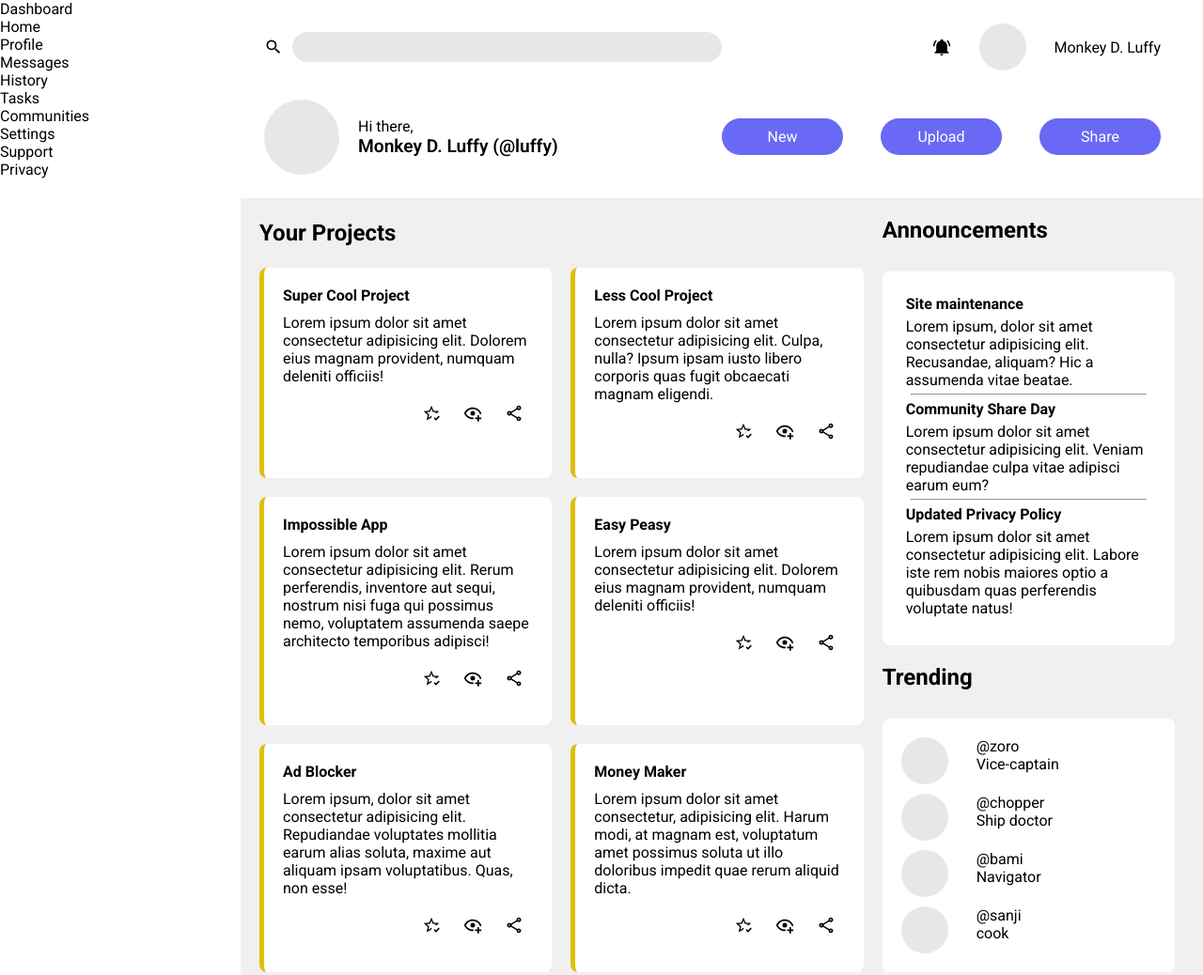
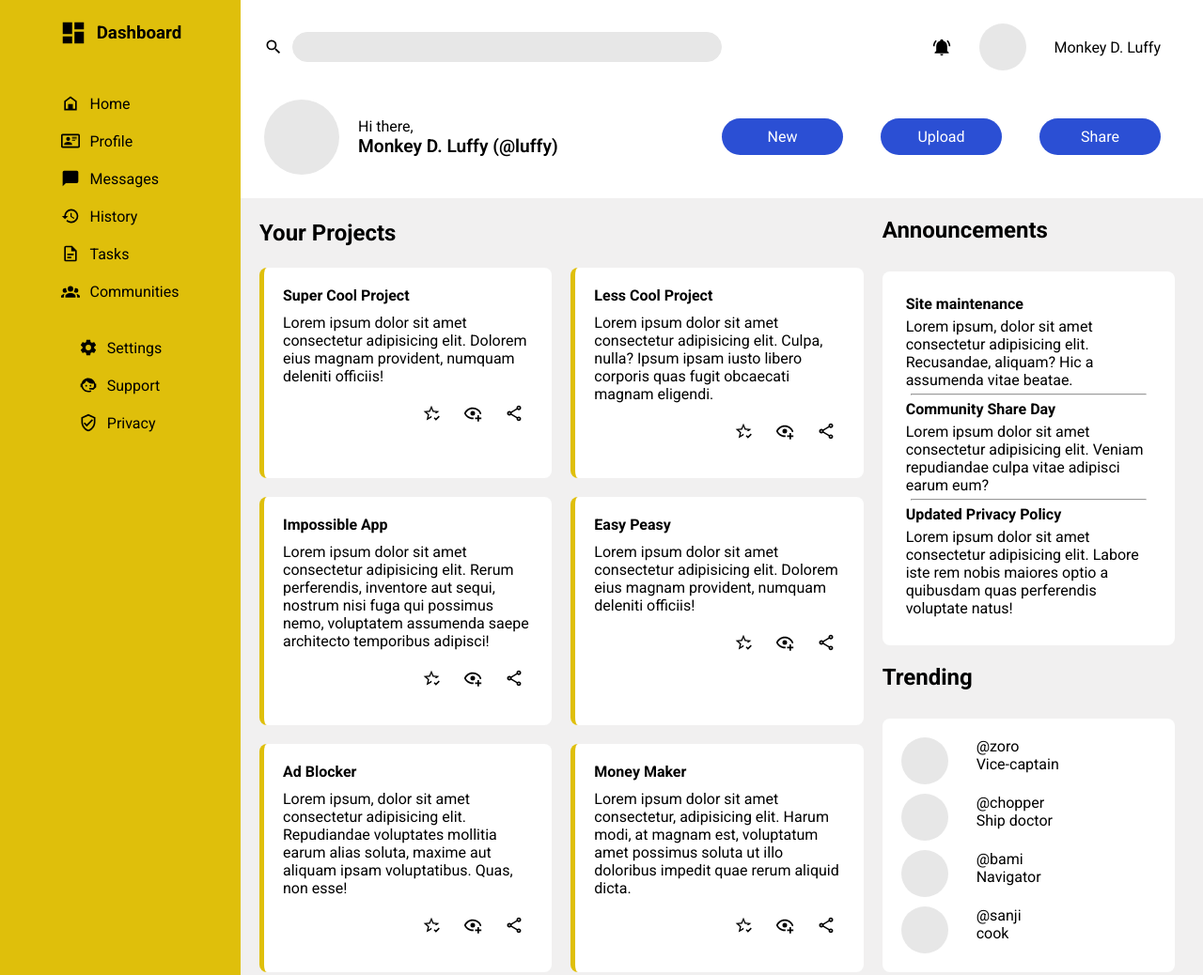
Before and after one commit to 4nana-kwame/odin-admin-dashboard, a plain HTML site: page index.html in a window 1280 px wide. Shown: the top 1038 px of the page at 94% size. Drawn offline with Linux system fonts and the light colour scheme.

Commit message:
Refactor HTML and CSS file
Added content to the side bar and styled it

```diff
--- a/index.html
+++ b/index.html
@@ -12,22 +12,52 @@
 <body>
     <div class="container">
         <div id="sidebar">
-            <div class="logo">Dashboard</div>
+            <div class="logo">
+                <img src="images/view-dashboard.svg" alt="dashboard icon">
+                <h3>Dashboard</h3>
+            </div>
             <div class="nav-bar">
                 <ul>
-                    <li>Home</li>
-                    <li>Profile</li>
-                    <li>Messages</li>
-                    <li>History</li>
-                    <li>Tasks</li>
-                    <li>Communities</li>
+                    <li>
+                        <img src="images/home_icon.svg" alt="home icon">
+                        Home
+                    </li>
+                    <li>
+                        <img src="images/card-account-details-outline.svg" alt="profile icon">
+                        Profile
+                    </li>
+                    <li>
+                        <img src="images/message.svg" alt="messages icon">
+                        Messages
+                    </li>
+                    <li>
+                        <img src="images/history.svg" alt="history icon">
+                        History
+                    </li>
+                    <li>
+                        <img src="images/file-document-outline.svg" alt="tasks icon">
+                        Tasks
+                    </li>
+                    <li>
+                        <img src="images/account-group.svg" alt="communities icon">
+                        Communities
+                    </li>
                 </ul>
             </div>
             <div class="side-footer">
                 <ul>
-                    <li>Settings</li>
-                    <li>Support</li>
-                    <li>Privacy</li>
+                    <li>
+                        <img src="images/cog.svg" alt="settings icon">
+                        Settings
+                    </li>
+                    <li>
+                        <img src="images/face-agent.svg" alt="support icon">
+                        Support
+                    </li>
+                    <li>
+                        <img src="images/shield-check-outline.svg" alt="privacy icon">
+                        Privacy
+                    </li>
                 </ul>
             </div>
         </div>
--- a/style.css
+++ b/style.css
@@ -1,4 +1,6 @@
-* {
+*,
+*::before,
+*::after {
     margin: 0;
     padding: 0;
     box-sizing: border-box;
@@ -16,10 +18,43 @@ body {
     grid-template-rows: 1fr 4fr;
 }
 
-.sidebar {
-    border: 1px solid #000;
+#sidebar {
     grid-column: 1 / 2;
-    grid-row: 1 / 5;
+    grid-row: 1 / 3;
+    background-color: #dfbf0b;
+    display: flex;
+    flex-direction: column;
+    align-items: center;
+    padding: 20px;
+}
+
+.nav-bar li,
+.side-footer li {
+    list-style: none;
+}
+
+.nav-bar li,
+.side-footer li {
+    display: flex;
+    align-items: center;
+    gap: 10px;
+    margin: 20px;
+}
+
+.nav-bar img,
+.side-footer img {
+    width: 20px;
+}
+
+.logo img {
+    width: 30px;
+}
+
+.logo {
+    display: flex;
+    align-items: center;
+    gap: 10px;
+    margin-bottom: 30px;
 }
 
 .hero {
@@ -97,7 +132,7 @@ body {
     margin-right: 20px;
     padding: 10px;
     text-align: center;
-    background-color: #6969f5;
+    background-color: #2b4fd4;
     color: #fff;
     border-radius: 20px;
     cursor: pointer;
```
Also changed, not shown: images/account-group.svg (added), images/card-account-details-outline.svg (added), images/cog.svg (added), images/face-agent.svg (added), images/file-document-outline.svg (added), images/history.svg (added), images/home_icon.svg (added), images/message.svg (added), images/shield-check-outline.svg (added), images/view-dashboard.svg (added).
